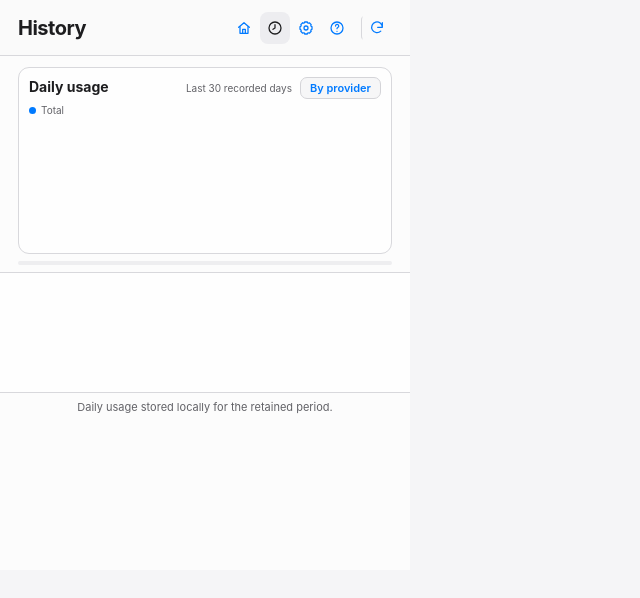
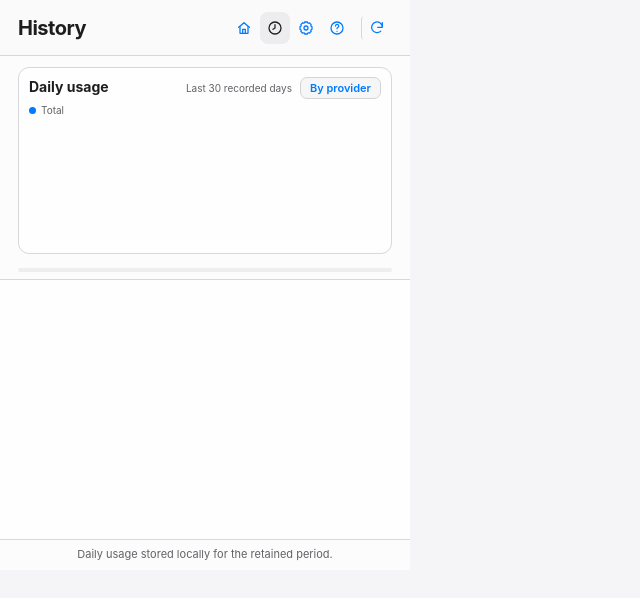
Before and after one commit to abhinavm24/SlopPacer, a website built with Vite: page popup.html in a window 1280 px wide. Both pictures are taken after a click on the button 275 px from the left and 27 px from the top of the page. Shown: the whole page, without its empty margins (0-640 px from the left). Built offline with nearby package versions, Linux system fonts and the light colour scheme; no server answers.

Commit message:
feat(history): let the daily list fill available height
The daily usage list was capped at a fixed 121px (~3 rows), leaving empty
space below it in the taller popup. Make the History view a flex column and
let the list flex to fill the space (min 121px), showing more rows and
scrolling beyond.

```diff
--- a/src/styles.css
+++ b/src/styles.css
@@ -47,7 +47,7 @@ button { cursor: pointer; }
 }
 
 .popup-view { height: 514px; overflow: hidden; }
-#overview-view { display: flex; flex-direction: column; }
+#overview-view, #history-view { display: flex; flex-direction: column; }
 
 .popup-header {
   display: grid;
@@ -215,7 +215,7 @@ h1 { margin: 0; font-size: 20px; font-weight: 700; letter-spacing: -0.025em; }
 .segmented-control { display: grid; grid-template-columns: repeat(3, 1fr); margin: 7px 18px; padding: 2px; border-radius: 9px; background: var(--track); }
 .segmented-control button { padding: 6px 8px; border: 0; border-radius: 7px; background: transparent; color: var(--secondary); font-size: 13px; font-weight: 550; }
 .segmented-control button[aria-selected="true"] { background: var(--surface-strong); color: var(--text); box-shadow: 0 1px 3px rgba(0, 0, 0, 0.12); }
-.history-list { height: 121px; overflow-y: auto; border-top: 1px solid var(--hairline); border-bottom: 1px solid var(--hairline); background: var(--surface-strong); }
+.history-list { flex: 1; min-height: 121px; overflow-y: auto; border-top: 1px solid var(--hairline); border-bottom: 1px solid var(--hairline); background: var(--surface-strong); }
 .history-row { display: flex; min-height: 44px; align-items: center; justify-content: space-between; margin-left: 18px; padding: 0 18px 0 0; border-bottom: 1px solid var(--hairline); font-size: 14px; }
 .history-row:last-child { border-bottom: 0; }
 .history-row strong { font-variant-numeric: tabular-nums; }
```
